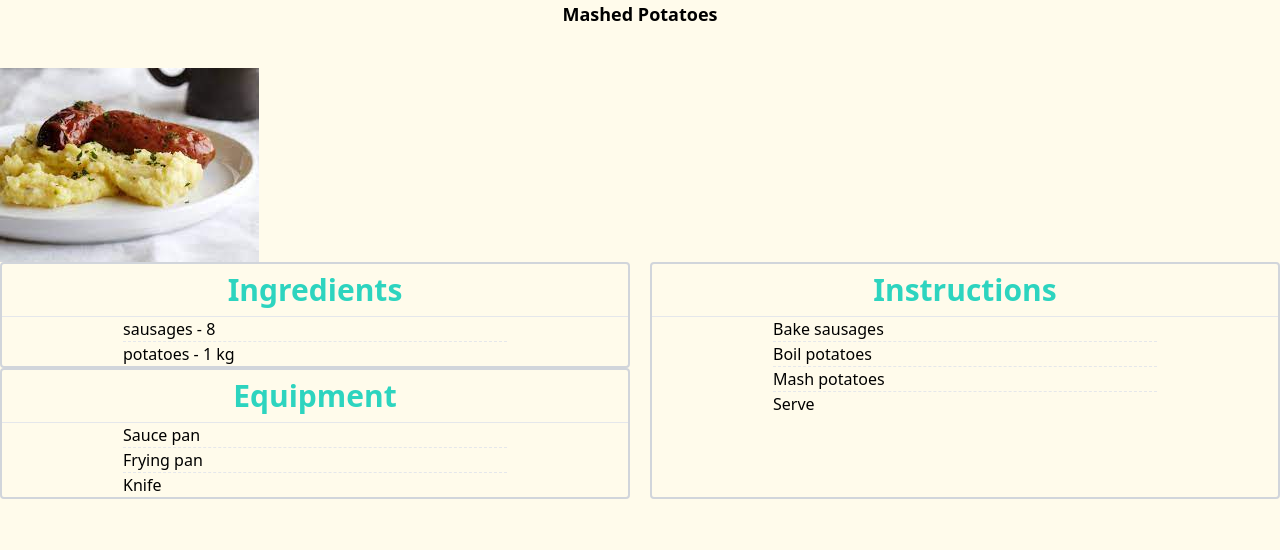
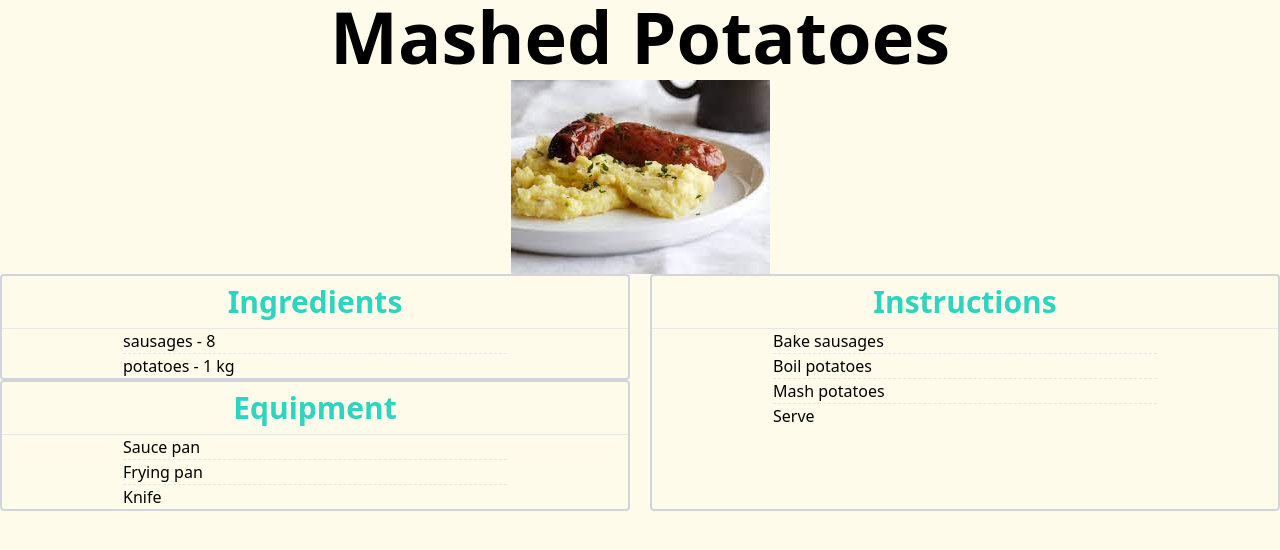
Before and after one commit to ic-monads/student-meals, a React (Vite) app: page /recipe/1 in a window 1280 px wide. Shown: the top 550 px of the page. Built offline with nearby package versions, Linux system fonts and the light colour scheme.

Commit message:
Final preliminary styling

```diff
--- a/src/pages/recipes/RecipePage.tsx
+++ b/src/pages/recipes/RecipePage.tsx
@@ -16,10 +16,10 @@ export default function RecipePage() {
 
   return(
     <div className="bg-amber-50 h-screen">
-      <h1 className="font-sans text-7xl text-lg font-semibold text-center pb-10">
+      <h1 className="font-sans text-7xl font-semibold text-center mt-0 mb-2">
         {recipe?.name}
       </h1>
-      <img src={recipe?.images[0]} alt={recipe?.name}/>
+      <img className="mx-auto" src={recipe?.images[0]} alt={recipe?.name}/>
       <div className="grid grid-cols-2 gap-5 align-center">
         <div>
           <Ingredients ingredients={recipe?.ingredients!} />
--- a/src/pages/recipes/RecipesPage.tsx
+++ b/src/pages/recipes/RecipesPage.tsx
@@ -6,7 +6,7 @@ function RecipesPage() {
     return (
         <>
           <div className="bg-amber-50">
-            <h1 className="font-sans text-7xl text-lg font-semibold text-center pb-10">
+            <h1 className="font-sans text-7xl font-semibold text-center mt-0 mb-2">
               Recipes
             </h1>
             <RecipeList recipes={ExampleRecipeList}/>
```
